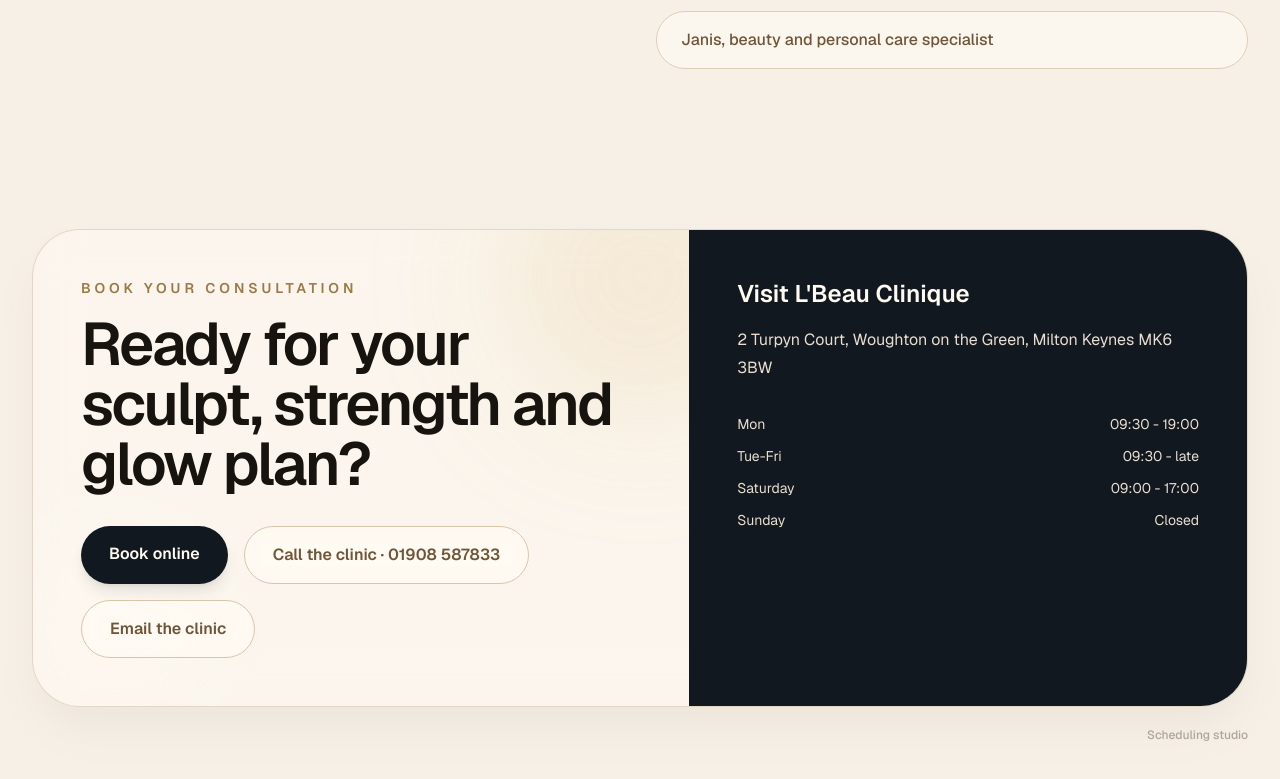
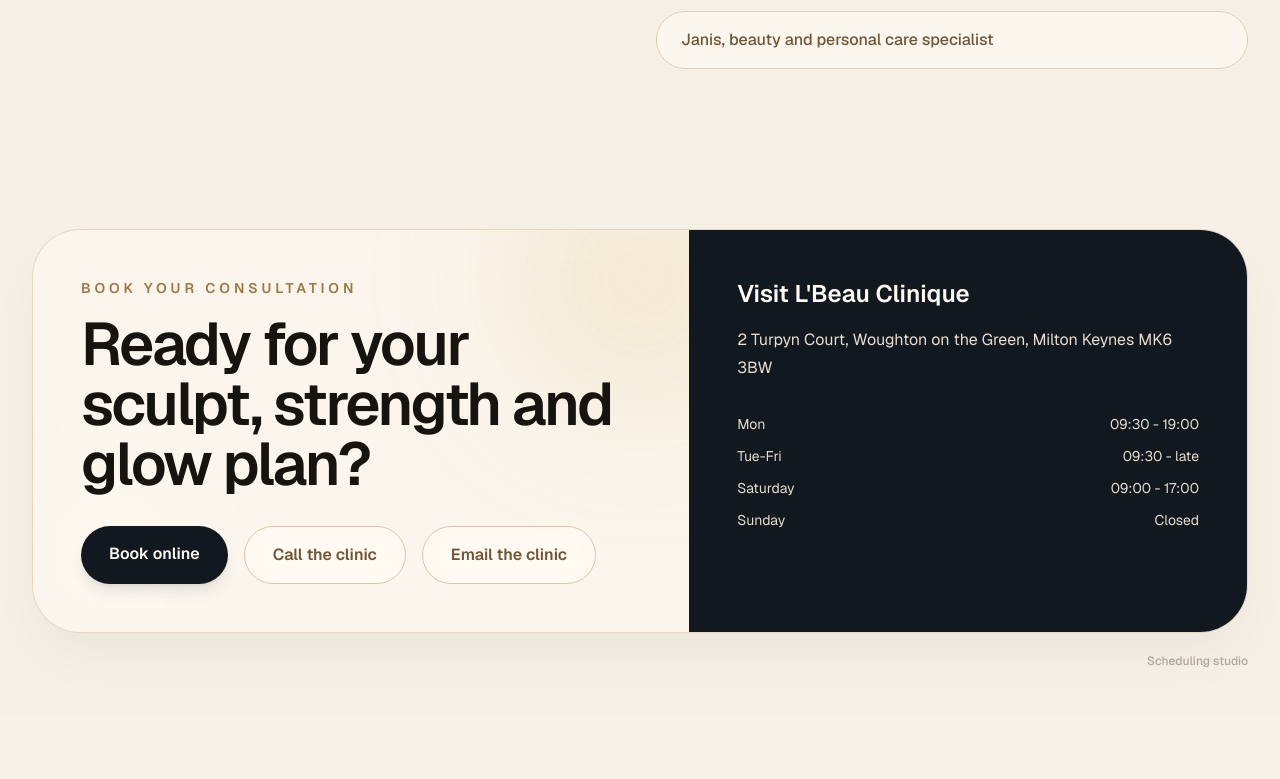
Before and after one commit to georgest123/Lisa-s-Page, a Next.js app: page / in a window 1280 px wide. Shown: the part 4115-4894 px from the top of the page. After the commit the page ends 4832 px from the top, so only its background shows below. Built offline with nearby package versions, Linux system fonts and the light colour scheme; no server answers; the database is empty.

Commit message:
fix(home): Call the clinic button text only; link tel 07717096809
Co-authored-by: georgest123 <georgest123@users.noreply.github.com>

```diff
--- a/src/app/page.tsx
+++ b/src/app/page.tsx
@@ -224,8 +224,7 @@ function TreatmentVisual({ visual }: { visual: string }) {
   );
 }
 
-const CLINIC_PHONE_TEL = "+441908587833";
-const CLINIC_PHONE_DISPLAY = "01908 587833";
+const CLINIC_PHONE_TEL = "+447717096809";
 
 export default async function Home() {
   const tiles = await loadMarketingTiles();
@@ -567,7 +566,7 @@ export default async function Home() {
                 href={`tel:${CLINIC_PHONE_TEL}`}
                 className="rounded-full border border-[#d8c5a9] bg-[#fffaf2]/55 px-7 py-4 text-center font-semibold text-[#6f5638] backdrop-blur-sm"
               >
-                Call the clinic · {CLINIC_PHONE_DISPLAY}
+                Call the clinic
               </a>
               <a
                 href="mailto:lbeauclinique@gmail.com"
```
